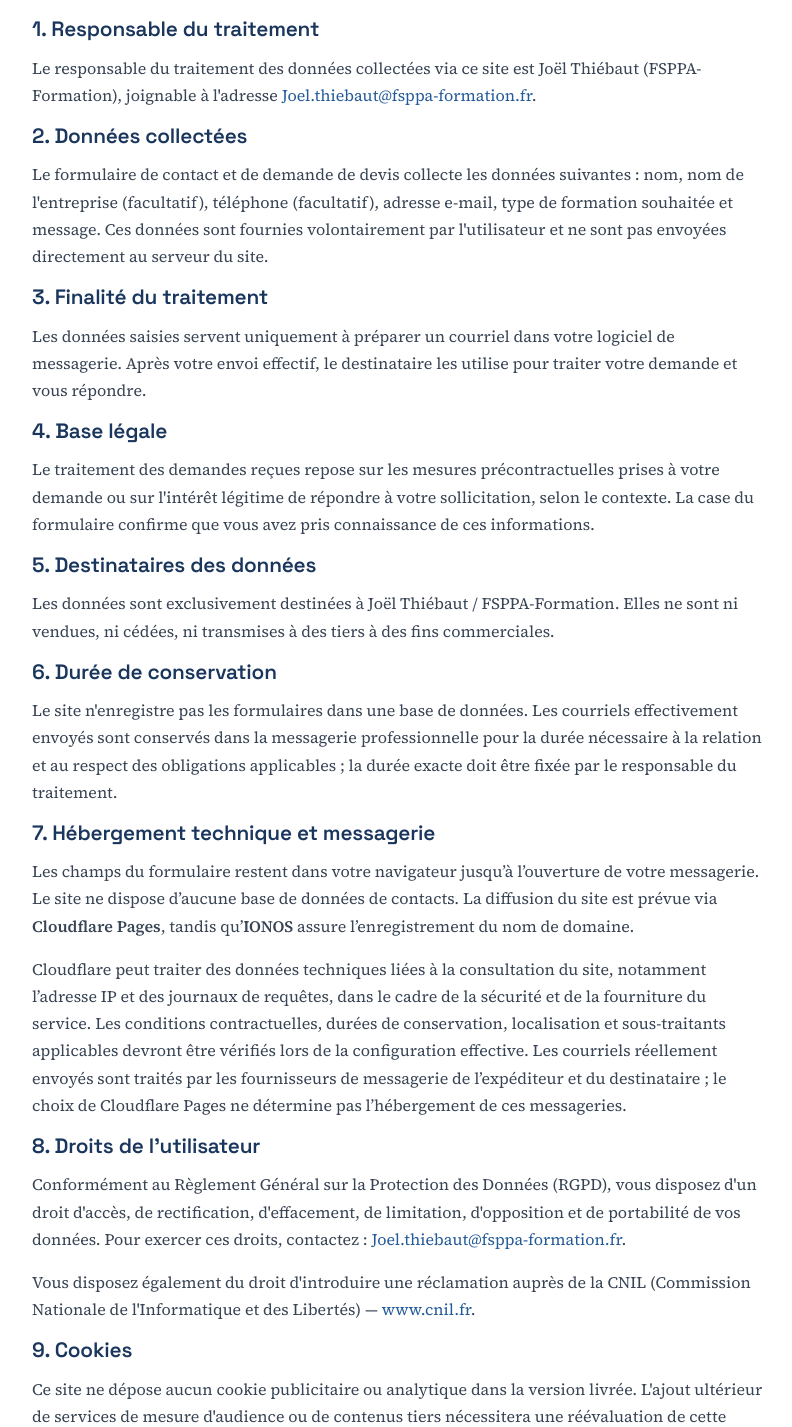
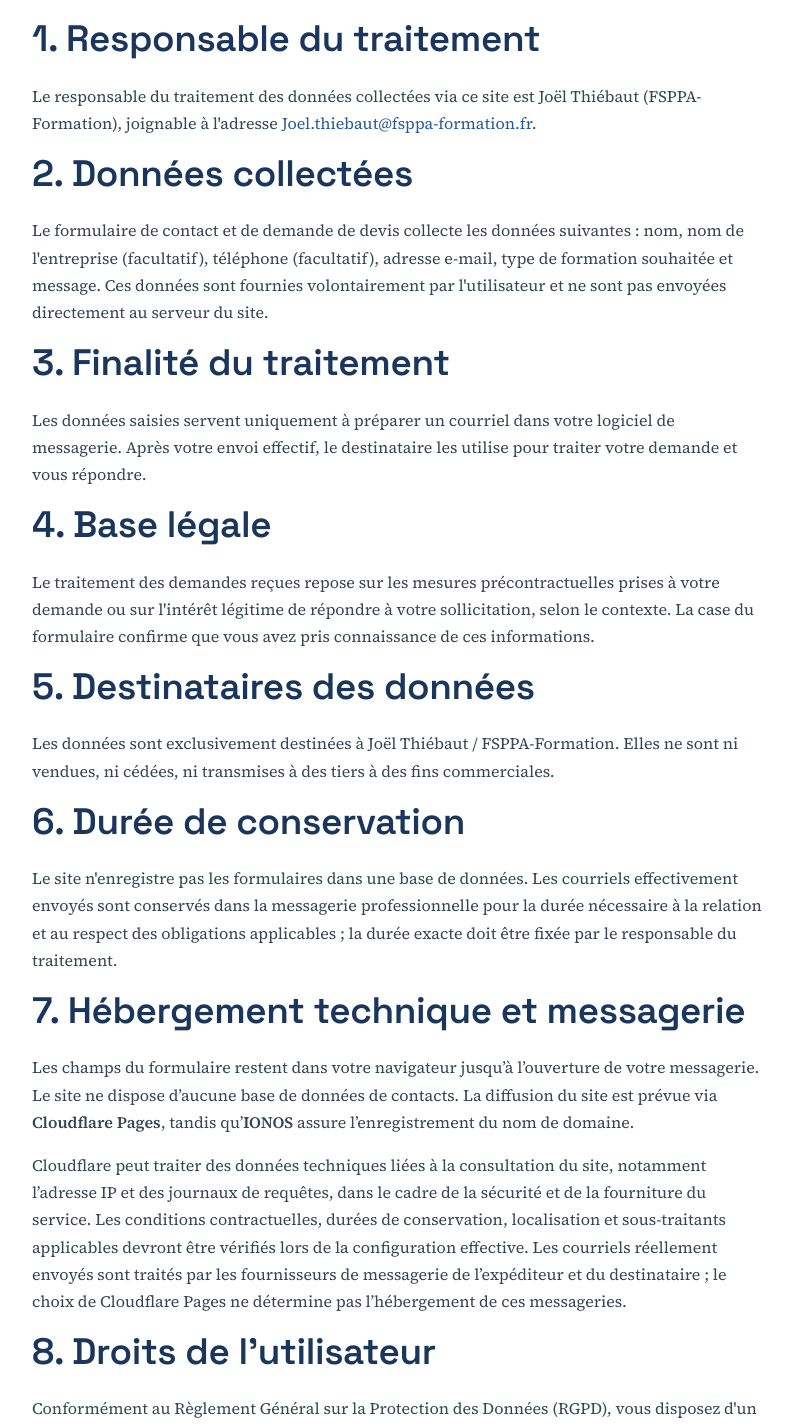
Before and after one commit to almaniaque/Fsspa, a React (Vite) app in the folder frontend/: page /politique-confidentialite in a window 1280 px wide. Shown: the part 307-1734 px from the top of the page, without its empty margins (242-1034 px from the left). Built offline with nearby package versions, Linux system fonts and the light colour scheme.

Commit message:
a11y: titres de sections légales en niveau h2 après h1

```diff
--- a/frontend/src/pages/PolitiqueConfidentialite.jsx
+++ b/frontend/src/pages/PolitiqueConfidentialite.jsx
@@ -6,14 +6,14 @@ function PolitiqueConfidentialite() {
         <h1>Politique de confidentialité</h1>
         <p style={{ color: "var(--slate)" }}>Dernière mise à jour : 23 novembre 2026</p>
 
-        <h3>1. Responsable du traitement</h3>
+        <h2 className="legal-section-title">1. Responsable du traitement</h2>
         <p>
           Le responsable du traitement des données collectées via ce site est Joël Thiébaut
           (FSPPA-Formation), joignable à l'adresse{" "}
           <a href="mailto:Joel.thiebaut@fsppa-formation.fr">Joel.thiebaut@fsppa-formation.fr</a>.
         </p>
 
-        <h3>2. Données collectées</h3>
+        <h2 className="legal-section-title">2. Données collectées</h2>
         <p>
           Le formulaire de contact et de demande de devis collecte les données suivantes : nom,
           nom de l'entreprise (facultatif), téléphone (facultatif), adresse e-mail, type de
@@ -21,33 +21,33 @@ function PolitiqueConfidentialite() {
           l'utilisateur et ne sont pas envoyées directement au serveur du site.
         </p>
 
-        <h3>3. Finalité du traitement</h3>
+        <h2 className="legal-section-title">3. Finalité du traitement</h2>
         <p>
           Les données saisies servent uniquement à préparer un courriel dans votre logiciel de messagerie.
           Après votre envoi effectif, le destinataire les utilise pour traiter votre demande et vous répondre.
         </p>
 
-        <h3>4. Base légale</h3>
+        <h2 className="legal-section-title">4. Base légale</h2>
         <p>
           Le traitement des demandes reçues repose sur les mesures précontractuelles prises à votre demande
           ou sur l'intérêt légitime de répondre à votre sollicitation, selon le contexte. La case du formulaire confirme
           que vous avez pris connaissance de ces informations.
         </p>
 
-        <h3>5. Destinataires des données</h3>
+        <h2 className="legal-section-title">5. Destinataires des données</h2>
         <p>
           Les données sont exclusivement destinées à Joël Thiébaut / FSPPA-Formation. Elles ne
           sont ni vendues, ni cédées, ni transmises à des tiers à des fins commerciales.
         </p>
 
-        <h3>6. Durée de conservation</h3>
+        <h2 className="legal-section-title">6. Durée de conservation</h2>
         <p>
           Le site n'enregistre pas les formulaires dans une base de données. Les courriels effectivement envoyés
           sont conservés dans la messagerie professionnelle pour la durée nécessaire à la relation et au respect
           des obligations applicables ; la durée exacte doit être fixée par le responsable du traitement.
         </p>
 
-        <h3>7. Hébergement technique et messagerie</h3>
+        <h2 className="legal-section-title">7. Hébergement technique et messagerie</h2>
         <p>
           Les champs du formulaire restent dans votre navigateur jusqu’à l’ouverture de
           votre messagerie. Le site ne dispose d’aucune base de données de contacts.
@@ -64,7 +64,7 @@ function PolitiqueConfidentialite() {
           de Cloudflare Pages ne détermine pas l’hébergement de ces messageries.
         </p>
 
-        <h3>8. Droits de l'utilisateur</h3>
+        <h2 className="legal-section-title">8. Droits de l'utilisateur</h2>
         <p>
           Conformément au Règlement Général sur la Protection des Données (RGPD), vous disposez
           d'un droit d'accès, de rectification, d'effacement, de limitation, d'opposition et de
@@ -77,7 +77,7 @@ function PolitiqueConfidentialite() {
           <a href="https://www.cnil.fr" target="_blank" rel="noreferrer">www.cnil.fr</a>.
         </p>
 
-        <h3>9. Cookies</h3>
+        <h2 className="legal-section-title">9. Cookies</h2>
         <p>
           Ce site ne dépose aucun cookie publicitaire ou analytique dans la version livrée.
           L'ajout ultérieur de services de mesure d'audience ou de contenus tiers nécessitera une réévaluation de cette politique.
```
